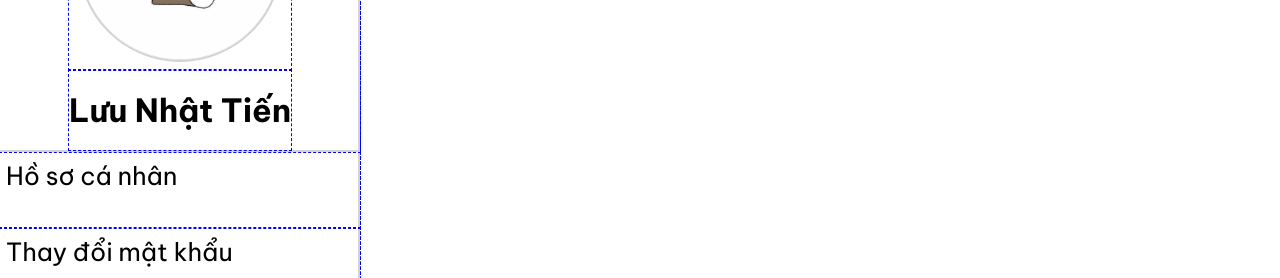
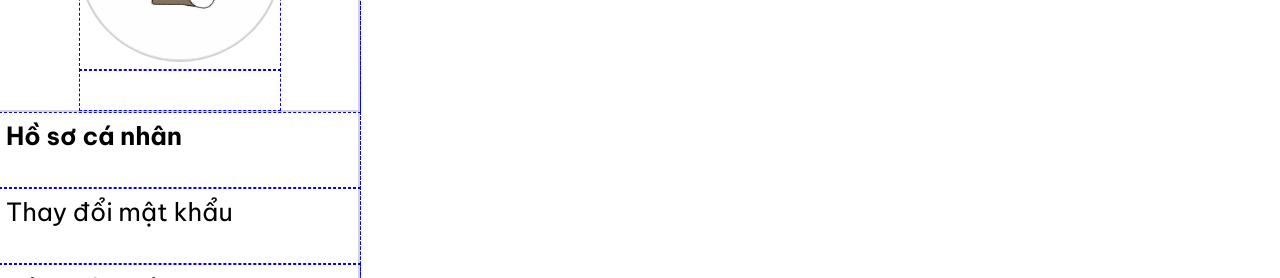
Before and after one commit to luunhattien2005/Bookworm-Paradise, a React (Vite) app in the folder client/: page /profile/info in a window 1280 px wide. Shown: the part 326-604 px from the top of the page. Built offline with nearby package versions, Linux system fonts and the light colour scheme; sample sign-in values are in the browser's storage; a web font is replaced by a local one.

Commit message:
First draft of Profile Page

```diff
--- a/client/src/profile-interface/Profile.jsx
+++ b/client/src/profile-interface/Profile.jsx
@@ -1,12 +1,44 @@
 import { useContext } from 'react';
 import { AuthContext } from '../auth-interface/AuthContext';
-import { useNavigate } from 'react-router-dom';
+import { useNavigate , useLocation} from 'react-router-dom';
 import styles from "./Profile.module.css";
 import PageNameHeader from '../header-footer-interface/PageNameHeader';
 
 export default function Profile() {
     const { user } = useContext(AuthContext)
     const navigate = useNavigate()
+    const location = useLocation()
+
+    const menuItems = [
+        { label: "Hồ sơ cá nhân", action: "info" },
+        { label: "Thay đổi mật khẩu", action: "password" },
+        { label: "Sách yêu thích", action: "favorites" },
+        { label: "Lịch sử mua hàng", action: "bills" },
+        { label: "Trung tâm thông báo", action: "notifications" },
+        { label: "This is useless button", action: null }
+    ];
+
+    function handleMenuClick(action) {
+        switch (action) {
+            case "info":
+                navigate("/profile/info");
+                break;
+            case "password":
+                navigate("/profile/password");
+                break;
+            case "favorites":
+                navigate("/profile/favorites");
+                break;
+            case "bills":
+                navigate("/profile/bills");
+                break;
+            case "notifications":
+                navigate("/profile/notifications");
+                break;
+            default:
+                break;
+        }
+    }
 
     return (
     <>
@@ -20,16 +52,20 @@ export default function Profile() {
                         <img src="/img/PP_Large.png" alt="Picture Profile here"></img>
                     </div>
 
-                    <p>Lưu Nhật Tiến</p>
+                    <p>{user.fullname}</p>
                 </div>
 
                 <div className={styles.lowerContainer}>
-                    <p>Hồ sơ cá nhân</p>
-                    <p>Thay đổi mật khẩu</p>
-                    <p>Sách yêu thích</p>
-                    <p>Lịch sử mua hàng</p>
-                    <p>Trung tâm thông báo</p>
-                    <p>This is useless button</p>
+                    {menuItems.map((item, index) => (
+                        <p
+                            key={index}
+                            onClick={() => handleMenuClick(item.action)}
+                            className={(location.pathname === "/profile/" + item.action) ? styles.leftChoosing : ''}
+                        >
+                            {item.label}
+                        </p>
+                    ))}
+
                     <p style={{color: "rgb(255, 0, 0)"}} onClick={() => { navigate("/logout")}}>Đăng xuất</p>
                 </div>
             </div>
--- a/client/src/profile-interface/Profile.module.css
+++ b/client/src/profile-interface/Profile.module.css
@@ -102,3 +102,7 @@
     background: lightgoldenrodyellow;
     border-right: solid 2px lightgray;
 }
+
+.leftChoosing {
+    font-weight: 700;
+}
```
